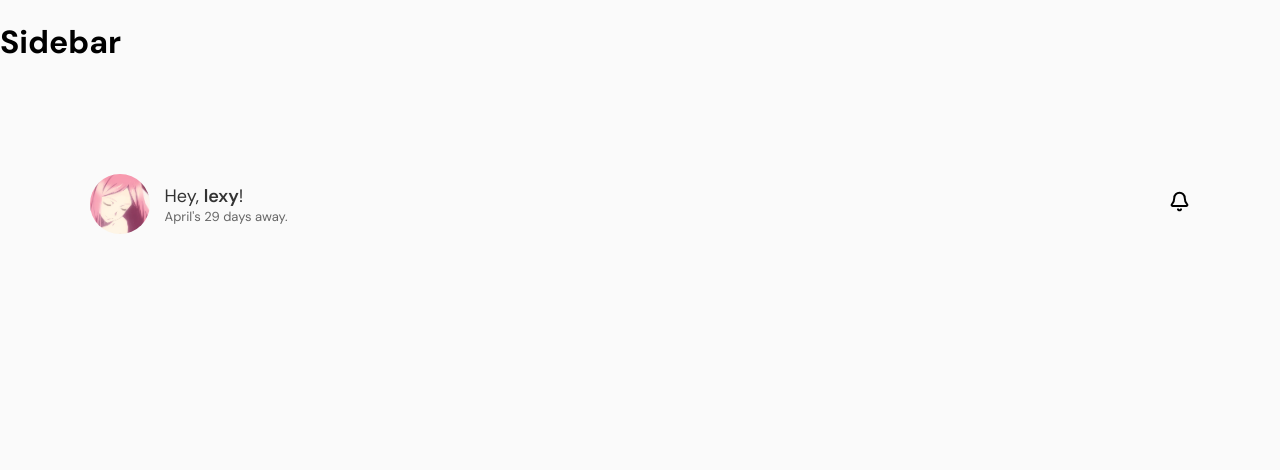
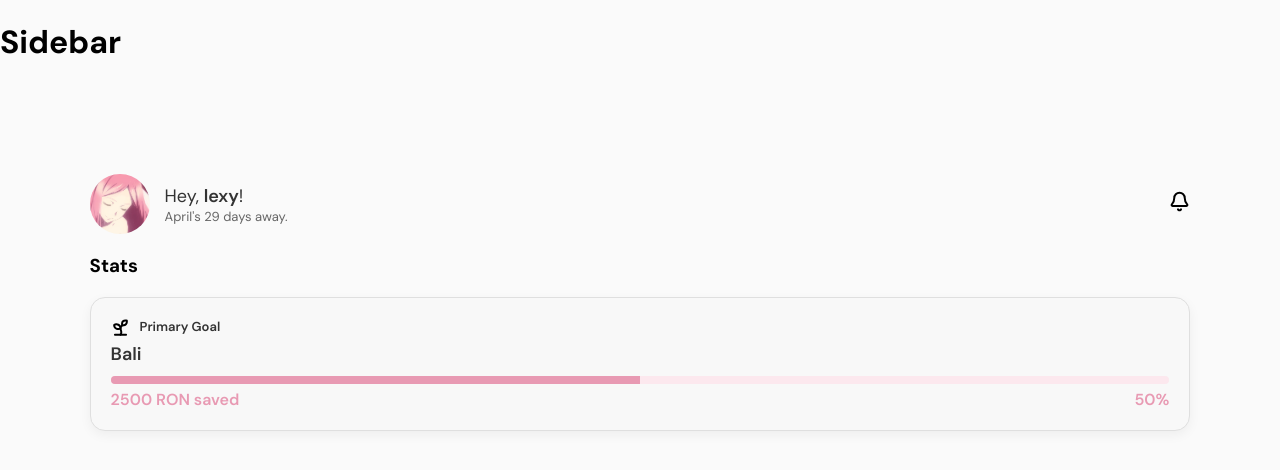
Before and after one commit to mirelalexy/blossom, a React (Vite) app in the folder frontend/: page / in a window 1280 px wide. Shown: the top 470 px of the page. Built offline with nearby package versions, Linux system fonts and the light colour scheme.

Commit message:
feat(home): add stats section with primary goal card

```diff
--- /dev/null
+++ b/frontend/src/components/navigation/home/PrimaryGoalCard.jsx
@@ -0,0 +1,37 @@
+function PrimaryGoalCard() {
+    const percent = 50;
+    const sum = 2500;
+    const currency = "RON";
+    const primaryGoal = "Bali";
+
+    return (
+        <div className="primary-goal-card">
+            <div className="primary-goal-card-title">
+                <div className="card-icon">
+                    <svg xmlns="http://www.w3.org/2000/svg" width="19" height="19" viewBox="0 0 19 19" fill="none">
+                        <path d="M11.0833 7.54933V5.54167C11.0833 4.70181 11.417 3.89636 12.0108 3.3025C12.6047 2.70863 13.4101 2.375 14.25 2.375H15.4375C15.5425 2.375 15.6432 2.4167 15.7174 2.49094C15.7916 2.56517 15.8333 2.66585 15.8333 2.77083V3.95833C15.8333 4.79819 15.4997 5.60364 14.9058 6.19751C14.312 6.79137 13.5065 7.125 12.6667 7.125C11.8268 7.125 11.0214 7.45863 10.4275 8.0525C9.83363 8.64636 9.5 9.45181 9.5 10.2917C9.5 11.875 10.2917 12.6667 10.2917 14.25C10.2917 15.1065 10.0139 15.9398 9.5 16.625" stroke="black" stroke-width="2" stroke-linecap="round" stroke-linejoin="round"/>
+                        <path d="M3.16666 7.12516C3.75475 6.6841 4.45404 6.41551 5.18618 6.34949C5.91832 6.28348 6.65438 6.42264 7.31188 6.75139C7.96939 7.08014 8.52235 7.58549 8.90882 8.21081C9.29529 8.83613 9.5 9.55672 9.5 10.2918C8.91191 10.7329 8.21262 11.0015 7.48048 11.0675C6.74834 11.1335 6.01228 10.9944 5.35478 10.6656C4.69728 10.3369 4.14431 9.83151 3.75784 9.20618C3.37137 8.58086 3.16666 7.86027 3.16666 7.12516Z" stroke="black" stroke-width="2" stroke-linecap="round" stroke-linejoin="round"/>
+                        <path d="M3.95834 16.625H15.0417" stroke="black" stroke-width="2" stroke-linecap="round" stroke-linejoin="round"/>
+                    </svg>
+                </div>
+                <p>Primary Goal</p>
+            </div>
+
+            <div className="primary-goal-card-content">
+                <p>{primaryGoal}</p>
+                <div className="goal-progress">
+                    <div className="progress-bar">
+                        <div className="progress-fill" style={{ width: `${percent}%`}}></div>
+                    </div>
+
+                    <div className="goal-meta">
+                        <span>{sum} {currency} saved</span>
+                        <span>{percent}%</span>
+                    </div>
+                </div>
+            </div>
+        </div>
+    )
+}
+
+export default PrimaryGoalCard;
--- /dev/null
+++ b/frontend/src/components/navigation/home/StatsSection.jsx
@@ -0,0 +1,12 @@
+import PrimaryGoalCard from "./PrimaryGoalCard"
+
+function StatsSection() {
+    return (
+        <div className="home-stats-section">
+            <h3>Stats</h3>
+            <PrimaryGoalCard />
+        </div>
+    )
+}
+
+export default StatsSection
--- a/frontend/src/pages/Home.css
+++ /dev/null
@@ -1,55 +0,0 @@
-.home-avatar-wrapper {
-    width: 60px;
-    height: 60px;
-    border-radius: 100%;
-    overflow: hidden;
-    display: flex;
-    align-items: center;
-    justify-content: center;
-}
-
-.home-avatar {
-    width: 100%;
-    height: 100%;
-    object-fit: cover;
-}
-
-.greeting-left {
-    display: flex;
-    align-items: center;
-    gap: 15px;
-}
-
-.greeting-user-info h2, p {
-    margin: 0;
-}
-
-.greeting-user-info h2 {
-    font-size: 18px;
-    font-weight: 400;
-    color: var(--text-primary)
-}
-
-.greeting-user-info h2 span {
-    font-weight: 600;
-}
-
-.greeting-user-info p {
-    font-size: 13px;
-    color: var(--text-secondary)
-}
-
-.notifications-btn {
-    color: var(--text-primary);
-}
-
-.greeting-header {
-    display: flex;
-    justify-content: space-between;
-    align-items: center;
-    padding: auto;
-}
-
-.home-content {
-    margin: 7%;
-}
--- a/frontend/src/pages/Home.jsx
+++ b/frontend/src/pages/Home.jsx
@@ -1,12 +1,15 @@
 import GreetingHeader from "../components/navigation/home/GreetingHeader"
+import StatsSection from "../components/navigation/home/StatsSection"
 
-import "./Home.css"
+import "../styles/pages/Home.css"
 
 function Home() {
     return (
         <div className="home-layout">
             <div className="home-content">
                 <GreetingHeader />
+
+                <StatsSection />
             </div>
         </div>
     )
--- a/frontend/src/styles/global.css
+++ b/frontend/src/styles/global.css
@@ -5,3 +5,7 @@ body {
     margin: 0;
     font-family: var(--font-primary);
 }
+
+p {
+    color: var(--text-primary)
+}
--- /dev/null
+++ b/frontend/src/styles/pages/Home.css
@@ -0,0 +1,116 @@
+.home-avatar-wrapper {
+    width: 60px;
+    height: 60px;
+    border-radius: 100%;
+    overflow: hidden;
+    display: flex;
+    align-items: center;
+    justify-content: center;
+}
+
+.home-avatar {
+    width: 100%;
+    height: 100%;
+    object-fit: cover;
+}
+
+.greeting-left {
+    display: flex;
+    align-items: center;
+    gap: 15px;
+}
+
+.greeting-user-info h2, p {
+    margin: 0;
+}
+
+.greeting-user-info h2 {
+    font-size: 18px;
+    font-weight: 400;
+    color: var(--text-primary)
+}
+
+.greeting-user-info h2 span {
+    font-weight: 600;
+}
+
+.greeting-user-info p {
+    font-size: 13px;
+    color: var(--text-secondary)
+}
+
+.notifications-btn {
+    color: var(--text-primary);
+}
+
+.greeting-header {
+    display: flex;
+    justify-content: space-between;
+    align-items: center;
+    padding: auto;
+}
+
+.home-content {
+    margin: 7%;
+}
+
+.primary-goal-card-title {
+    display: flex;
+    gap: 10px;
+}
+
+.primary-goal-card-title p {
+    font-weight: 600;
+    font-size: 13px;
+}
+
+.primary-goal-card-content p {
+    font-weight: 600;
+    font-size: 18px;
+}
+
+.primary-goal-card {
+    display: flex;
+    flex-direction: column;
+    background-color: var(--card);
+    padding: 20px;
+    border-radius: 15px;
+    border: 1px solid var(--card-border);
+    box-shadow: 0 4px 12px rgba(0, 0, 0, 0.05);
+}
+
+.progress-bar {
+    width: 100%;
+    height: 8px;
+    background-color: var(--bg-secondary);
+    border-radius: 999px;
+    overflow: hidden;
+}
+
+.progress-fill {
+    height: 100%;
+    background-color: var(--accent);
+    transition: width 0.3s ease;
+}
+
+.goal-meta span {
+    color: var(--accent);
+    font-weight: 600;
+}
+
+.goal-meta {
+    display: flex;
+    justify-content: space-between;
+}
+
+.primary-goal-card-content {
+    display: flex;
+    flex-direction: column;
+    gap: 10px;
+}
+
+.goal-progress {
+    display: flex;
+    flex-direction: column;
+    gap: 5px;
+}
--- a/frontend/src/styles/variables.css
+++ b/frontend/src/styles/variables.css
@@ -9,7 +9,8 @@
     --hover: #a85e7c;
     --success: #ffb6c1;
     --border: #f8c8d8;
-    --card: #faedf1;
+    --card: #f8f8f8;
+    --card-border: #dfdfdf;
     --input: #e2e1e0;
 
     --font-primary: "DM Sans", serif;
```
